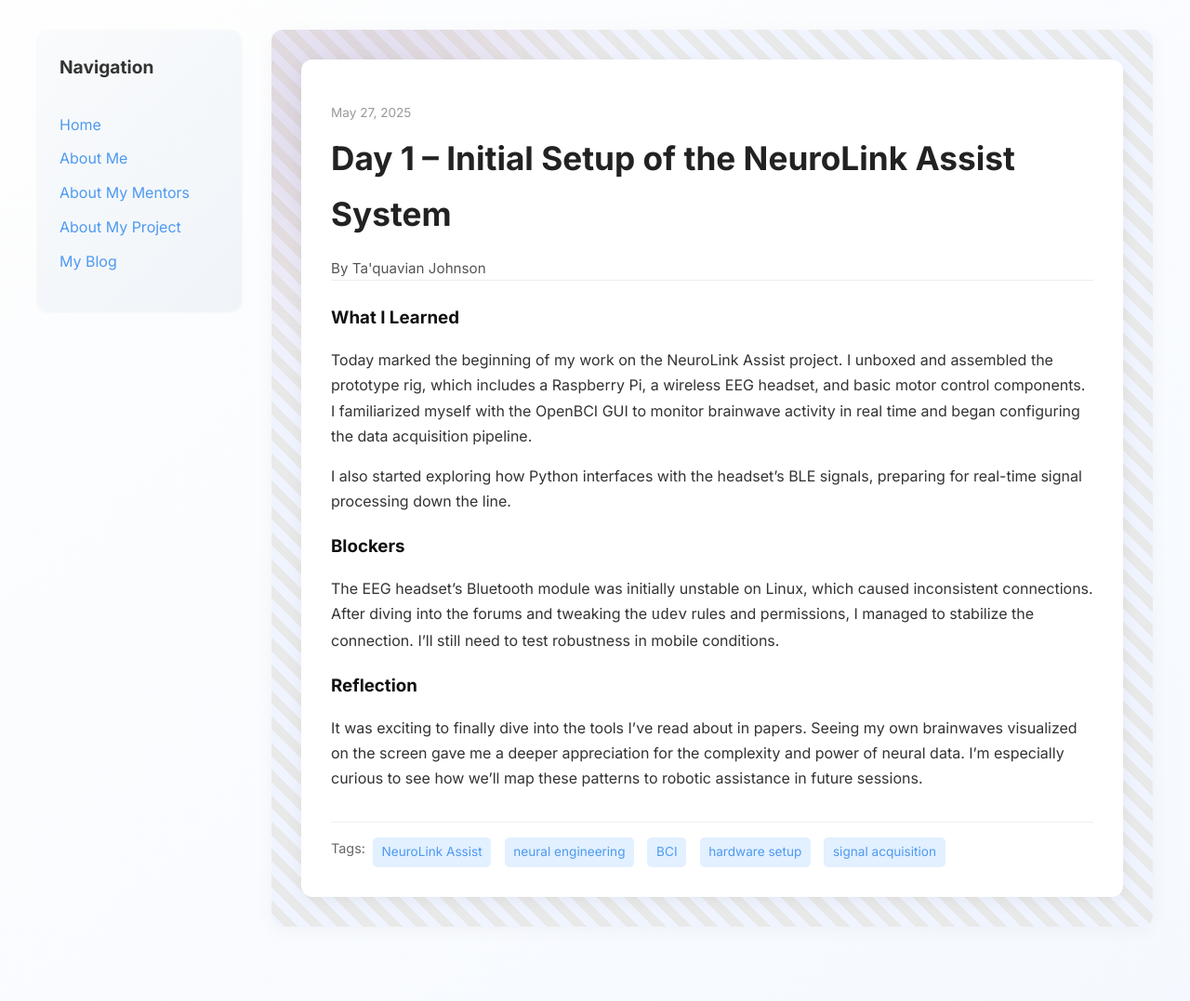
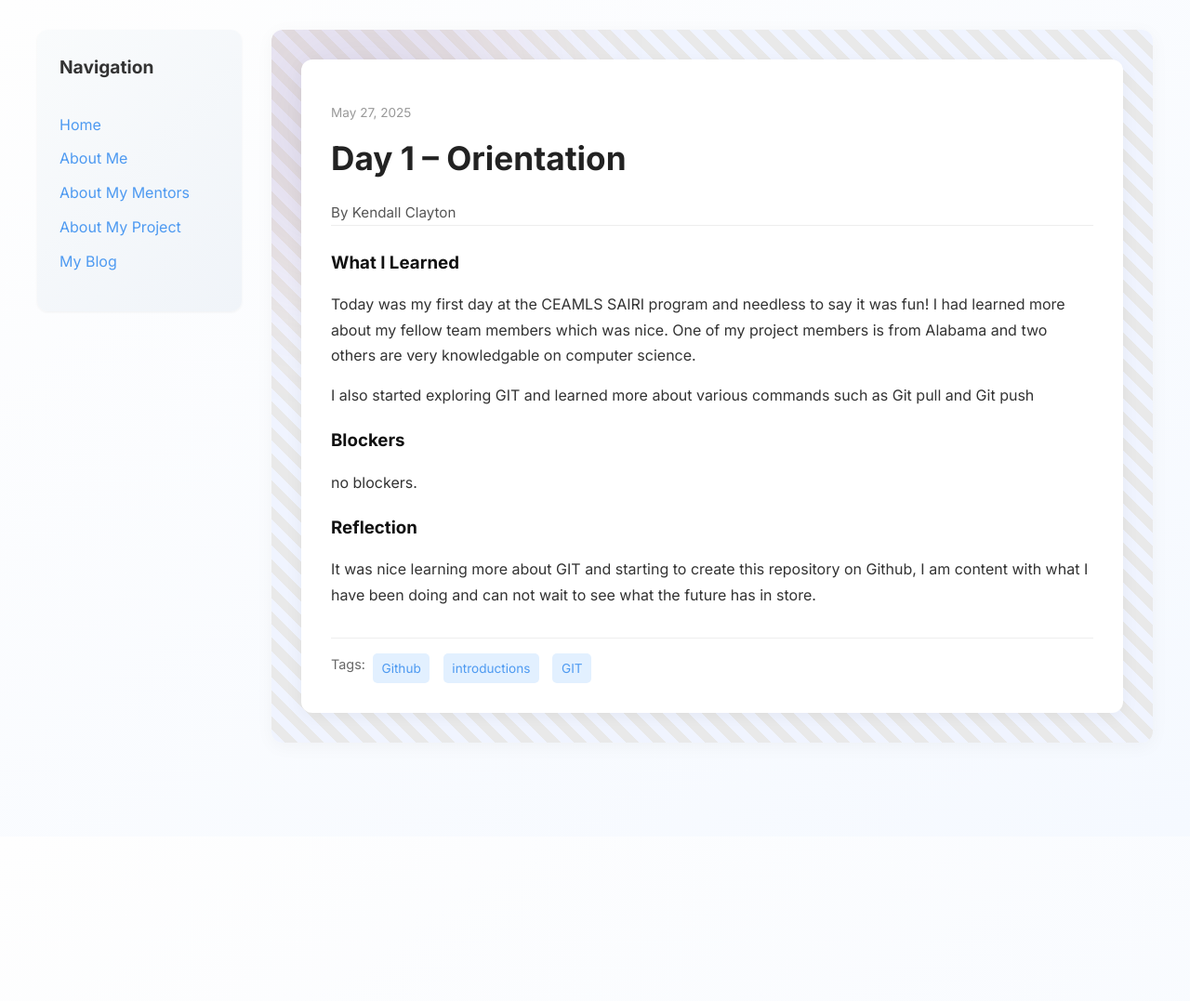
Before and after one commit to kendallzoe/kendallzoe.github.io, a Jekyll site: the page built from _posts/2025-05-27-day-1.md, in a window 1280 px wide. Shown: the whole page at 93% size. Built offline with Jekyll 4.4.1, drawn with Linux system fonts in a browser that asks for light colours; after the commit the page ends 900 px from its top, so only the background shows below that.

Commit message:
Update 2025-05-27-day-1.md

```diff
--- a/_posts/2025-05-27-day-1.md
+++ b/_posts/2025-05-27-day-1.md
@@ -1,19 +1,19 @@
 ---
 layout: post
-title: "Day 1 – Initial Setup of the NeuroLink Assist System"
+title: "Day 1 – Orientation"
 date: 2025-05-27
-author: Ta'quavian Johnson
+author: Kendall Clayton
 permalink: /day1.html
-tags: ["NeuroLink Assist", "neural engineering", "BCI", "hardware setup", "signal acquisition"]
+tags: ["Github", "introductions", "GIT"]
 
 what_i_learned: |
-  Today marked the beginning of my work on the NeuroLink Assist project. I unboxed and assembled the prototype rig, which includes a Raspberry Pi, a wireless EEG headset, and basic motor control components. I familiarized myself with the OpenBCI GUI to monitor brainwave activity in real time and began configuring the data acquisition pipeline.
+  Today was my first day at the CEAMLS SAIRI program and needless to say it was fun! I had learned more about my fellow team members which was nice. One of my project members is from Alabama and two others are very knowledgable on computer science.
 
-  I also started exploring how Python interfaces with the headset's BLE signals, preparing for real-time signal processing down the line.
+  I also started exploring GIT and learned more about various commands such as Git pull and Git push
 
 blockers: |
-  The EEG headset’s Bluetooth module was initially unstable on Linux, which caused inconsistent connections. After diving into the forums and tweaking the `udev` rules and permissions, I managed to stabilize the connection. I’ll still need to test robustness in mobile conditions.
+  no blockers.
 
 reflection: |
-  It was exciting to finally dive into the tools I’ve read about in papers. Seeing my own brainwaves visualized on the screen gave me a deeper appreciation for the complexity and power of neural data. I’m especially curious to see how we’ll map these patterns to robotic assistance in future sessions.
+  It was nice learning more about GIT and starting to create this repository on Github, I am content with what I have been doing and can not wait to see what the future has in store.
 ---
```
